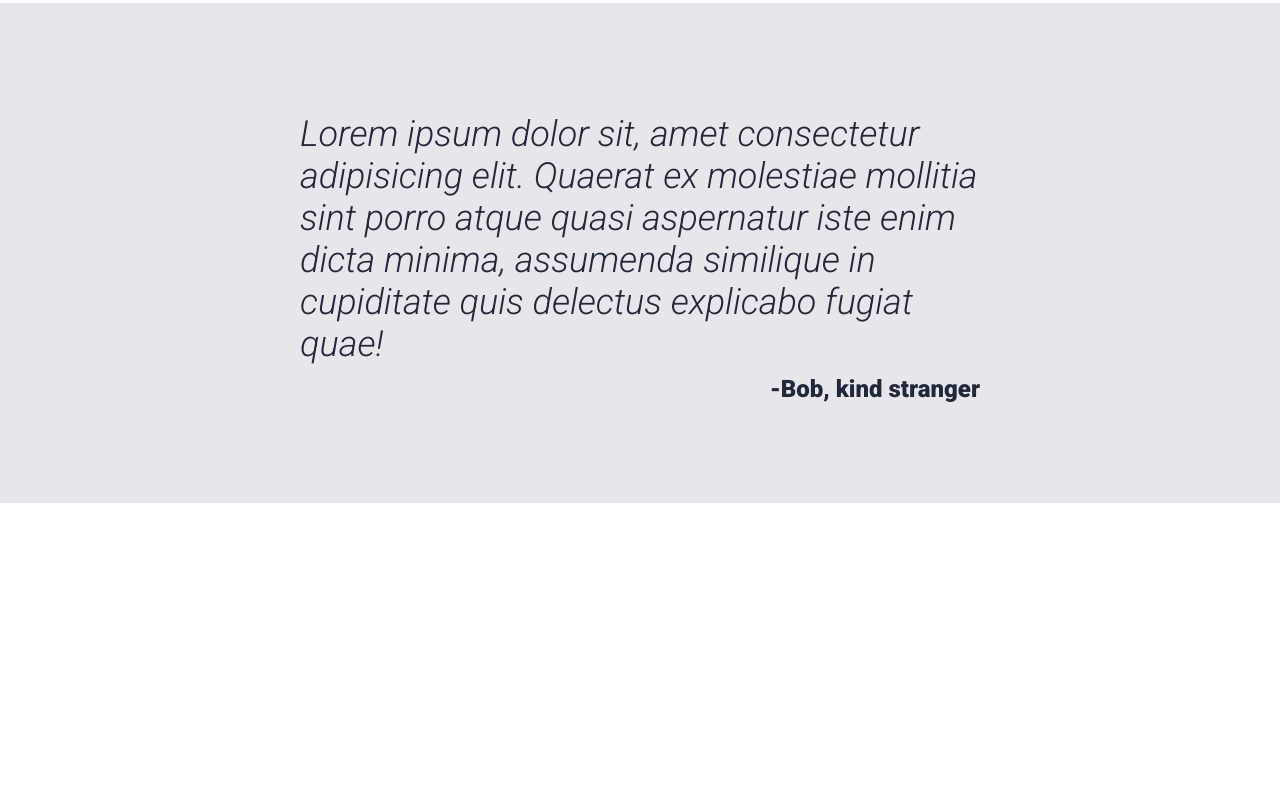
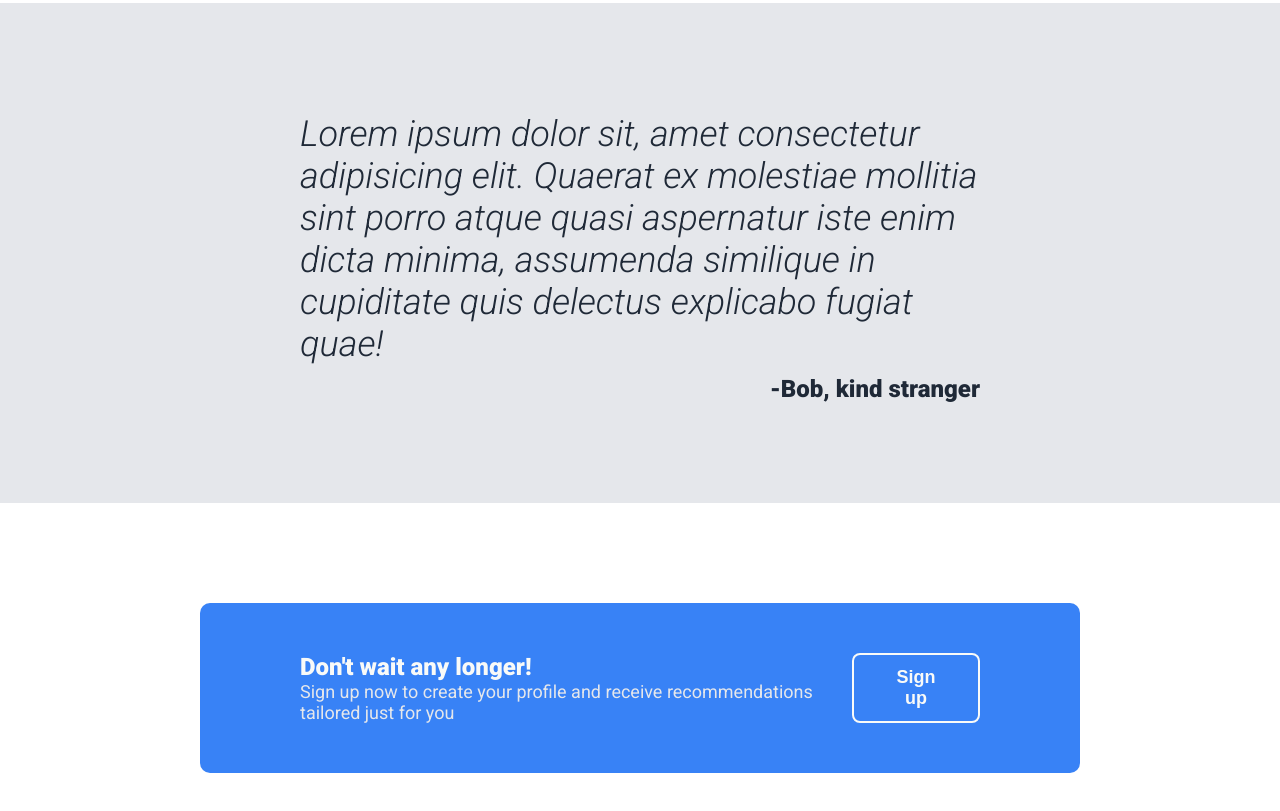
Before and after one commit to rjnares/music-shop-landing-page, a plain HTML site: page index.html in a window 1280 px wide. Shown: the part 1122-1933 px from the top of the page. Before the commit the page ends 1625 px from the top, so only its background shows below. Drawn offline with Linux system fonts and the light colour scheme.

Commit message:
Add action section
Created html structure and css styling to match design.

```diff
--- a/index.html
+++ b/index.html
@@ -58,7 +58,15 @@
     </p>
     -Bob, kind stranger
   </div>
-  <div class="action"></div>
+  <div class="action">
+    <div class="sign-up-container">
+      <div class="sign-up-text">
+        Don't wait any longer!
+        <span class="secondary">Sign up now to create your profile and receive recommendations tailored just for you</span>
+      </div>
+      <button class="sign-up-button">Sign up</button>
+    </div>
+  </div>
   <div class="footer"></div>
 </body>
 </html>
--- a/styles.css
+++ b/styles.css
@@ -136,3 +136,37 @@ p {
   font-weight: 300;
   font-style: italic;
 }
+
+.action {
+  padding: 100px 200px;
+}
+
+.sign-up-container {
+  background-color: #3882F6;
+  padding: 50px 100px;
+  border-radius: 10px;
+  display: flex;
+  justify-content: space-between;
+}
+
+.sign-up-text {
+  display: flex;
+  flex-direction: column;
+  color: #F9FAF8;
+  font-size: 24px;
+  font-weight: 900;
+}
+
+.sign-up-button {
+  background-color: #3882F6;
+  border: 2px solid #F9FAF8;
+  color: #F9FAF8;
+  font-size: 18px;
+  font-weight: 900;
+  border-radius: 8px;
+  padding: 8px 35px;
+}
+
+.sign-up-button:hover {
+  background-color: #518ff3;
+}
```
